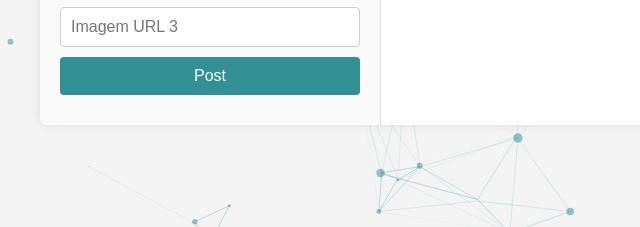
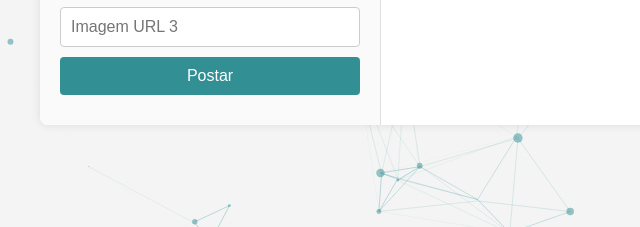
Before and after one commit to fernandamenon93/mini_rede_social, a plain HTML site: page index.html in a window 1280 px wide. Shown: the part 546-773 px from the top of the page, 0-640 px from the left. Drawn offline with nearby package versions, Linux system fonts and the light colour scheme.

Commit message:
adicionar HTML

```diff
--- a/index.html
+++ b/index.html
@@ -32,7 +32,7 @@
                 <input type="text" id="image1" placeholder="Imagem URL 1">
                 <input type="text" id="image2" placeholder="Imagem URL 2">
                 <input type="text" id="image3" placeholder="Imagem URL 3">
-                <button type="submit">Post</button>
+                <button type="submit">Postar</button>
             </form>
         </div>
         <!-- Container da esquerda contendo todos os posts -->
```
